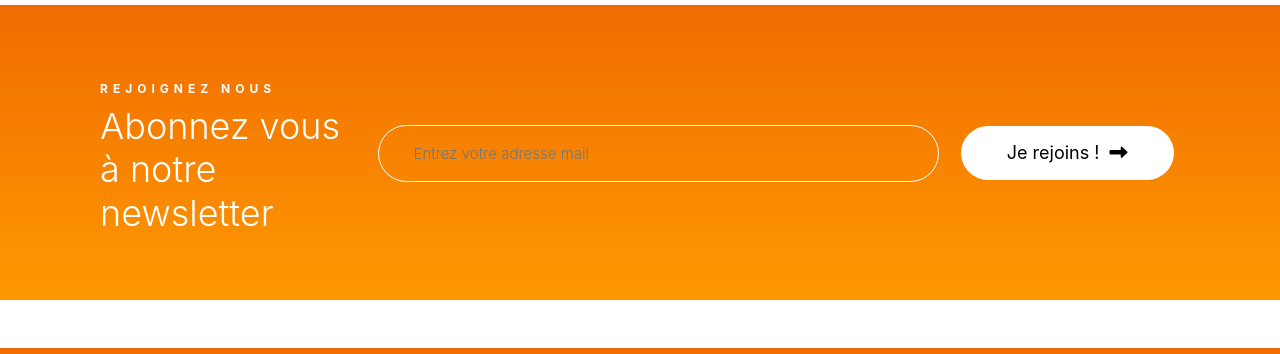
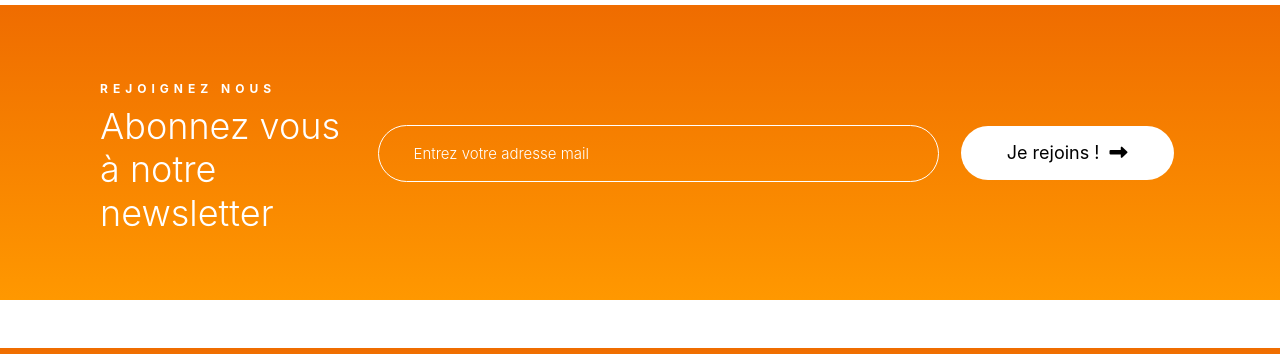
Before and after one commit to AdrienBoiseau/SunMaster, a plain HTML site: page index.html in a window 1280 px wide. Shown: the part 3180-3534 px from the top of the page. Drawn offline with nearby package versions, Linux system fonts and the light colour scheme; no server answers.

Commit message:
some fix

```diff
--- a/index.css
+++ b/index.css
@@ -28,7 +28,7 @@ table span {
     background: linear-gradient(to top, #FF9800 0%, #EF6C00 100%) !important;
 }
 .background-lightblack {
-    background-color: #2b2b2b;
+    background:linear-gradient(to top, #2B2B2B 0%, black 100%);
 }
 .background-lightorange {
     background: linear-gradient(to top, #FF9800 0%, #EF6C00 100%);
@@ -626,3 +626,6 @@ input {
 .margin-suscribe {
     margin-top:50px;
 }
+#newsletter::placeholder {
+    color: white;
+}
--- a/index.html
+++ b/index.html
@@ -281,7 +281,7 @@
                 <div class="subscribe-wrapper subscribe2-wrapper mb-15">
                     <div class="subscribe-form">
                         <form action="#">
-                            <input placeholder="Entrez votre adresse mail" type="email">
+                            <input id="newsletter" placeholder="Entrez votre adresse mail" type="email">
                             <button>Je rejoins ! <i class="fas fa-long-arrow-alt-right"></i></button>
                         </form>
                     </div>
--- a/script.js
+++ b/script.js
@@ -99,7 +99,6 @@ if (send != null) {
             body: JSON.stringify(data)
         }).then(function (result) {
             if (result.status == 201) {
-                console.log('OK')
                 window.location.href = "validation.html";
             }
         });
```
